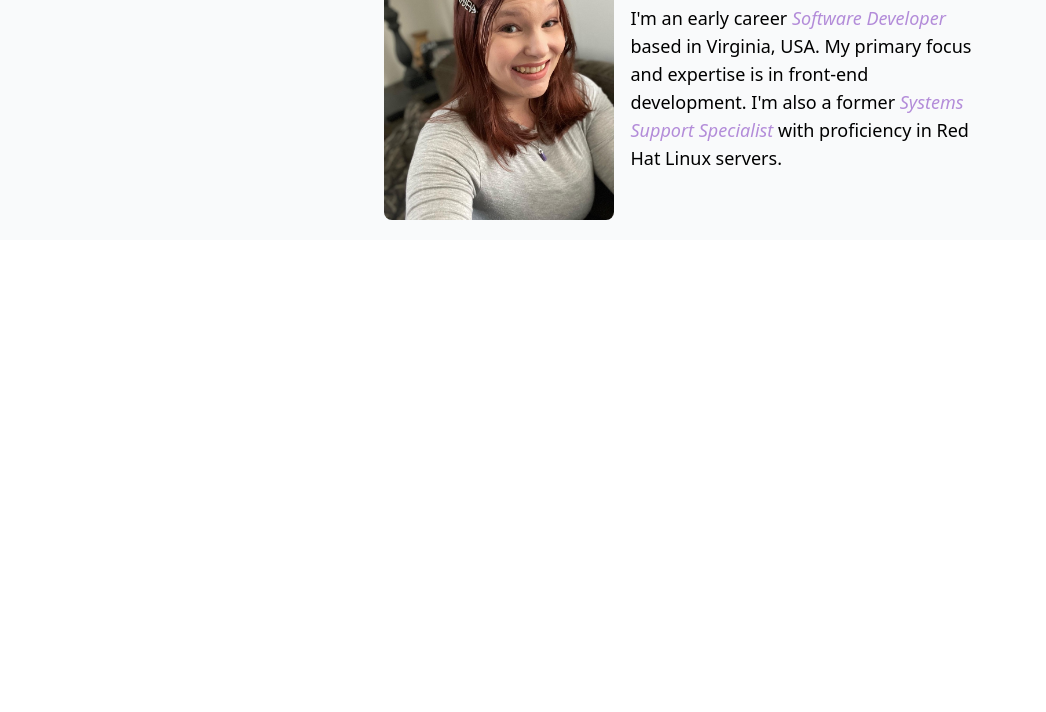
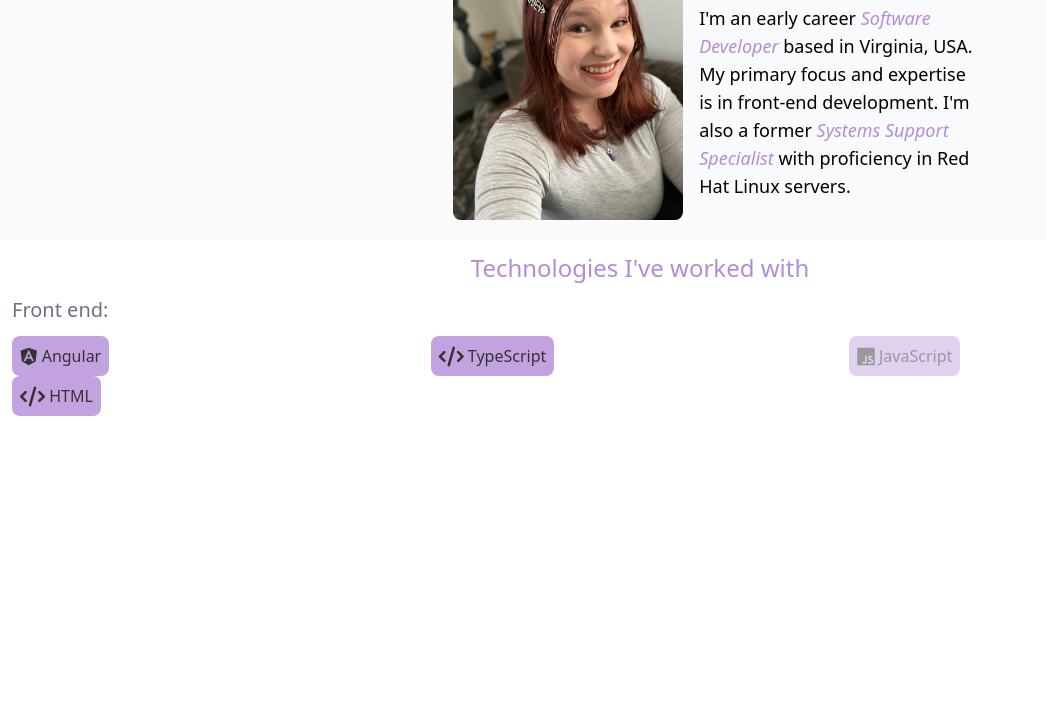
Before and after one commit to Cassidy-Sowards/personal-site, a website: page index.html in a window 1280 px wide. Shown: the part 88-800 px from the top of the page, without its empty margins (0-1046 px from the left). Drawn offline with Linux system fonts and the light colour scheme.

Commit message:
Finalize width on intro, starting on next section

```diff
--- a/index.html
+++ b/index.html
@@ -28,12 +28,40 @@
         <div class="flex md:flex-none self-center">
           <img class="object-scale-down md:object-fill h-60 md:h-72 rounded-lg" src="/img/self.jpeg">
         </div>
-        <div class="flex flex-col self-center mx-4 md:self-start pt-2 md:w-fit">
+        <div class="flex flex-col self-center mx-4 md:self-start pt-2 md:w-7/12">
           <h1 class="text-2xl md:text-4xl md:mb-3 text-grayPurple font-sans self-center md:self-start">Hello, I'm Cassidy</h1>
           <p class="md:w-3/4 lg:w-1/2 lg:text-lg md:mt-3">I'm an early career <i class="text-grayPurple">Software Developer</i> based in Virginia, USA. My primary focus and expertise is in front-end development.
             I'm also a former <i class="text-grayPurple">Systems Support Specialist</i> with proficiency in Red Hat Linux servers.  </p>
         </div>
       </div>
     </div>
+    <div class="mt-3 grid grid-cols-3 justify-items-start mx-3">
+      <div class="col-span-3 place-self-center">
+        <h1 class="text-grayPurple text-2xl">Technologies I've worked with</h1>
+      </div>
+      <div class="col-span-3 my-3">
+        <h2 class="text-gray-500 text-xl">Front end:</h2>
+      </div>
+      <div class="col-span-1 opacity-80 text-md">
+        <div class="bg-grayPurple opcaity-50 p-2 rounded-lg">
+          <i class="text-black fa-brands fa-angular fa-lg"></i> <span class="text-black">Angular</span>
+        </div>
+      </div>
+      <div class="col-span-1 opacity-80 text-md">
+        <div class="bg-grayPurple opcaity-50 p-2 rounded-lg">
+          <i class="text-black fa-solid fa-code fa-lg"></i> <span class="text-black">TypeScript</span>
+        </div>
+      </div>
+      <div class="col-span-1 opacity-80 text-md">
+        <div class="bg-grayPurple opacity-50 p-2 rounded-lg">
+          <i class="text-black fa-brands fa-js fa-lg"></i> <span class="text-black">JavaScript</span>
+        </div>
+      </div>
+      <div class="col-span-1 opacity-80 text-md">
+        <div class="bg-grayPurple opcaity-50 p-2 rounded-lg">
+          <i class="text-black fa-solid fa-code fa-lg"></i> <span class="text-black">HTML</span>
+        </div>
+      </div>
+    </div>
   </body>
 </html>
```
Also changed, not shown: css/main.css.
